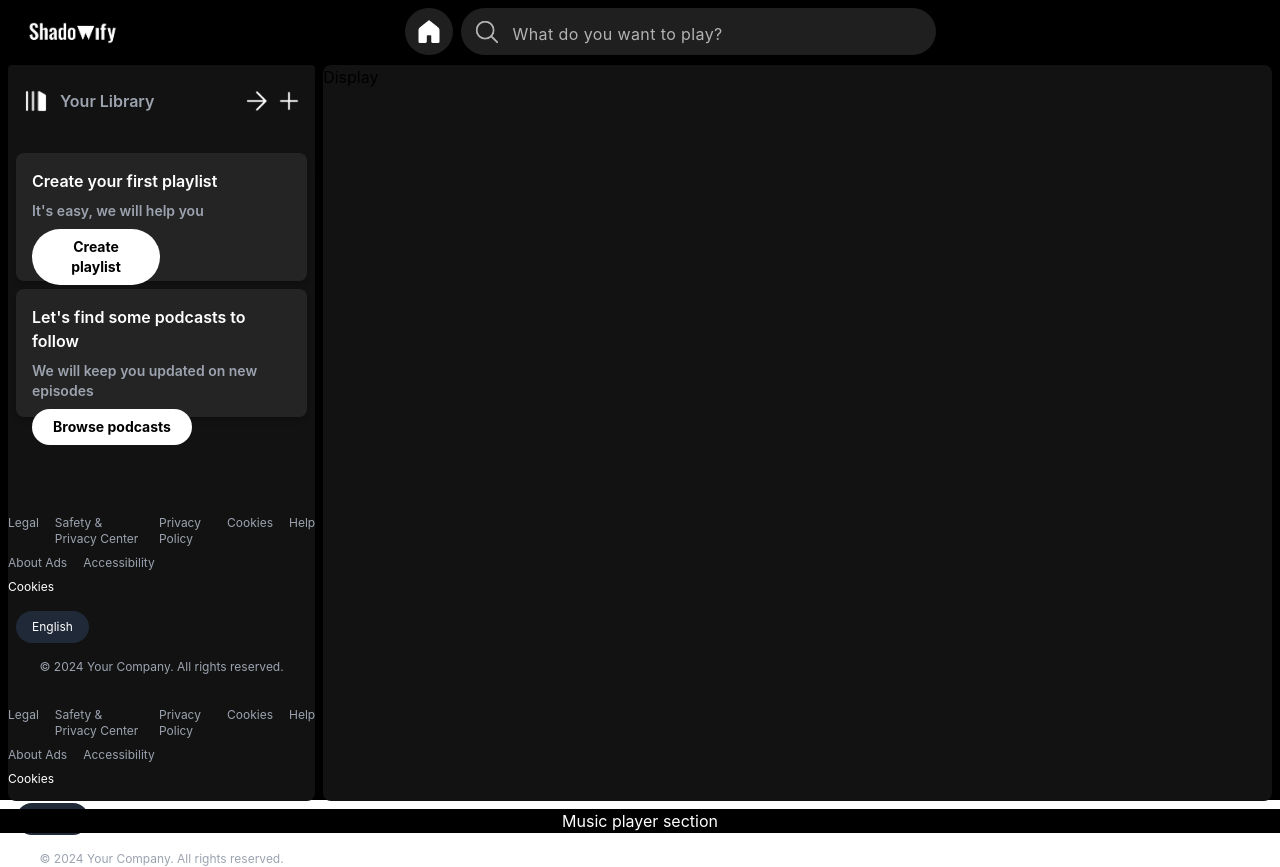
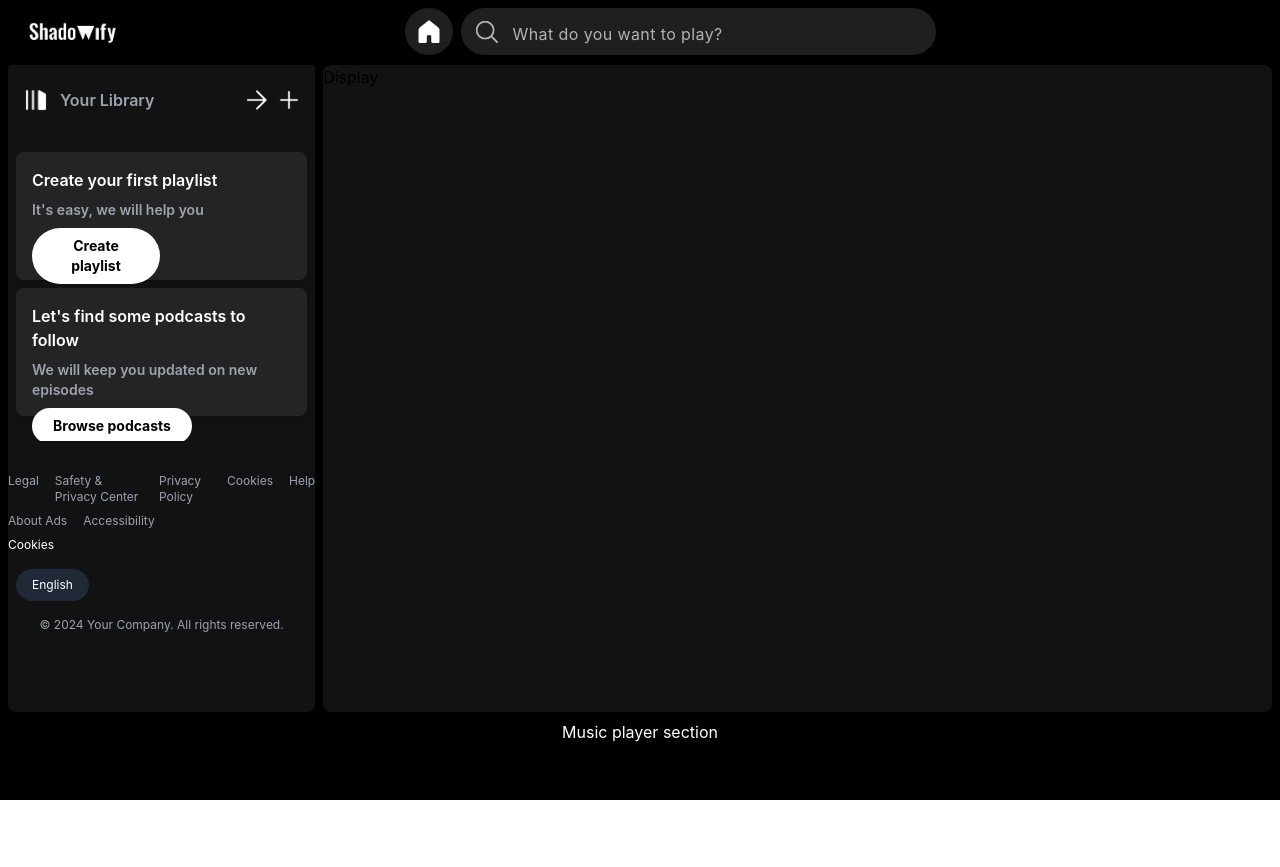
Before and after one commit to ZunsodB/Spotify-Project, a React (Vite) app: page / in a window 1280 px wide. After the commit the page ends 800 px from the top, so only its background shows below. Built offline with nearby package versions, Linux system fonts and the light colour scheme.

Commit message:
Update Sidebar.jsx

```diff
--- a/src/Layouts/Sidebar.jsx
+++ b/src/Layouts/Sidebar.jsx
@@ -42,7 +42,6 @@ const Sidebar = () => {
           </div>
         </div>
         <Sidebarfooter/>
-        <Sidebarfooter />
       </div>
 
     </div>
```
